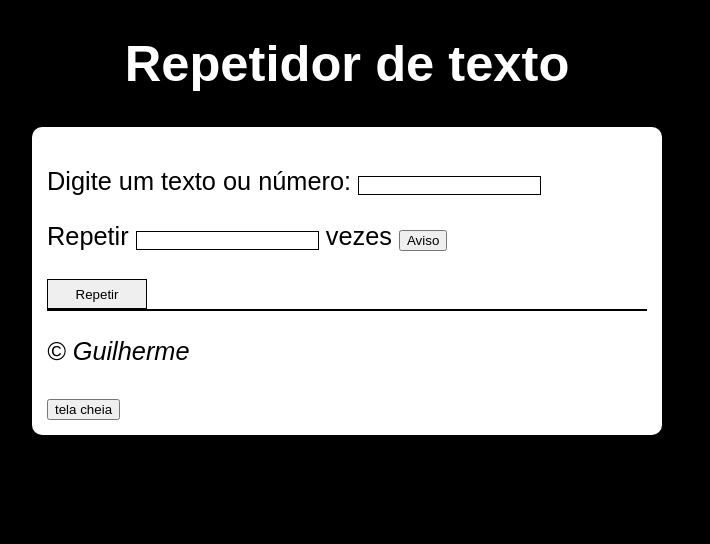
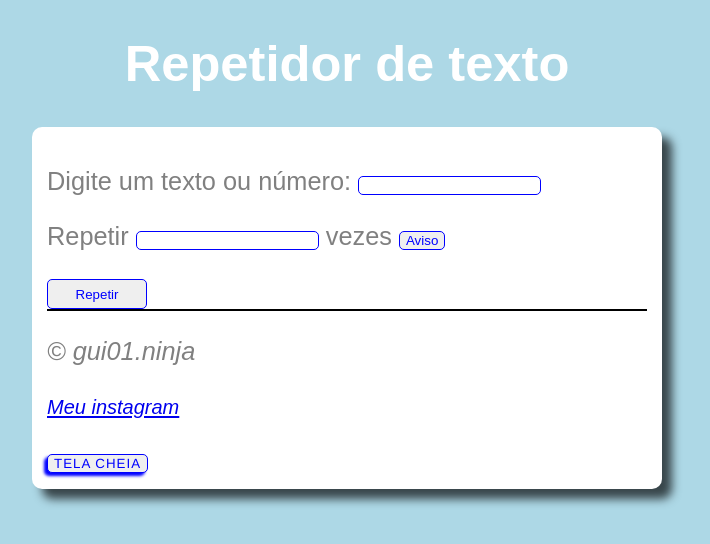
Before and after one commit to gui01dark12/gui01dark12.github.io, a plain HTML site: page index.html in a window 1280 px wide. Shown: the whole page, without its empty margins (293-1003 px from the left). Drawn offline with Linux system fonts and the light colour scheme.

Commit message:
Update index.html
Repetidor de textos

```diff
--- a/index.html
+++ b/index.html
@@ -5,7 +5,7 @@
     <title>Documento</title>
     <style>
       body {
-        background-color: black;
+        background-color: lightblue;
         font: normal 19pt Arial;
       }
       header {
@@ -13,7 +13,7 @@
         color: white;
       }
       section {
-        color: black;
+        color: gray;
         width: 600px;
         background-color: white;
         margin: auto;
@@ -28,13 +28,38 @@
         border: solid 1px;
         height: 30px;
         width: 100px;
+        color: blue;
+        border-radius: 5px;
+      }
+      input#avi {
+        color: blue;
+        border: solid blue 1px;
+        border-radius: 5px;
       }
       input.inp {
-        border: solid black 1px;
+        color: blue;
+        border: solid blue 1px;
+        border-radius: 5px;
       }
       footer {
         font-style: italic;
       }
+
+      input#fullscreen {
+        color: blue;
+        border: solid blue 1px;
+        border-radius: 5px;
+        font-family: 'helvetica neue';
+        helvetica, sans-serif;
+        letter-spacing: 1px;
+        text-transform: uppercase;
+        box-shadow: -3px 3px 3px;
+      }
+
+      span.instagram {
+        font-size: 20px;
+      }
+
       :fullscreen {
         background-color: black;
       }
@@ -59,8 +84,13 @@
       </div>
       <div id="res"></div>
       <footer>
-        <p>&copy; Guilherme</p>
-           <input type="button" onclick="telacheia()" value="tela cheia">
+        <p>&copy; gui01.ninja</p>
+        <p>
+          <a href="https://instagram.com/_guilherme_modz?igshid=ZDdkNTZiNTM=" target="_blank">
+          <span class="instagram">Meu instagram</span>
+        </a>
+        </p>
+           <input type="button" onclick="telacheia()" value="tela cheia" id="fullscreen">
       </footer>
     </section>
     <script>
@@ -86,8 +116,11 @@
         num.value = ''
         num.focus()
 
-          res.style.background = 'black'
+          res.style.background = 'gray'
           res.style.color = 'blue'
+          res.style.borderRadius = '10px'
+          res.style.padding = '10px'
+          res.style.border = 'solid black 1px'
 
       })
       function telacheia() {
```
